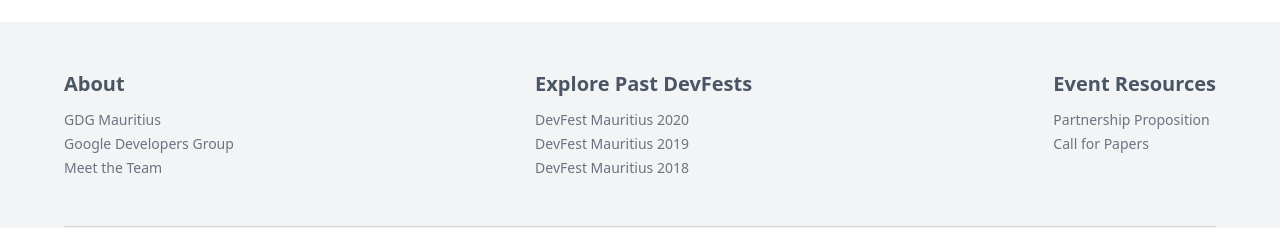
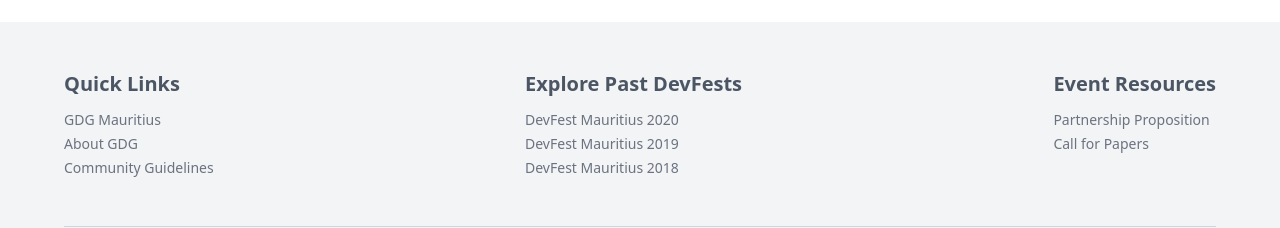
Before and after one commit to ishwon/devfest2022, a Vue app: page / in a window 1280 px wide. Shown: the part 3183-3411 px from the top of the page. Built offline with nearby package versions, Linux system fonts and the light colour scheme.

Commit message:
add URLs

```diff
--- a/src/App.vue
+++ b/src/App.vue
@@ -28,12 +28,12 @@
   <footer class="bg-gray-100">
     <div class="max-w-6xl mx-auto">
       <nav class="py-6 lg:py-12 mx-4 lg:mx-0 flex flex-col md:flex-row gap-4 md:gap-0 justify-between border-b border-gray-300">
-        <!-- About -->
+        <!-- Quick Links -->
         <div class="flex flex-col gap-1 text-gray-500">
-          <h3 class="mb-2 text-xl text-gray-600 font-bold">About</h3>
-          <a href="#" class="text-sm">GDG Mauritius</a>
-          <a href="#" class="text-sm">Google Developers Group</a>
-          <a href="#" class="text-sm">Meet the Team</a>
+          <h3 class="mb-2 text-xl text-gray-600 font-bold">Quick Links</h3>
+          <a href="https://gdg.community.dev/gdg-mauritius" class="text-sm">GDG Mauritius</a>
+          <a href="https://developers.google.com/community/gdg" class="text-sm">About GDG</a>
+          <a href="https://developers.google.com/community-guidelines" class="text-sm">Community Guidelines</a>
         </div>
         <!-- Past DevFests -->
         <div class="flex flex-col gap-1 text-gray-500">
@@ -45,14 +45,14 @@
         <!-- Event Resources -->
         <div class="flex flex-col gap-1 text-gray-500">
           <h3 class="mb-2 text-xl text-gray-600 font-bold">Event Resources</h3>
-          <a href="#" class="text-sm">Partnership Proposition</a>
-          <a href="#" class="text-sm">Call for Papers</a>
+          <a href="https://docs.google.com/presentation/d/1vyrgK43NUdWNe8A_sYwuJOwD-gBvLxyIvxIVrhNdxpA/edit?usp=sharing" class="text-sm">Partnership Proposition</a>
+          <a href="https://sessionize.com/google-devfest-2022-mauritius/" class="text-sm">Call for Papers</a>
         </div>
       </nav>
 
       <div class="py-4 mx-4 lg:mx-0 flex flex-row justify-between items-center">
-        <img class="h-12" src="/images/logo-dark.png" />
-        <a href="#" class="text-sm text-gray-500">Code of Conduct</a>
+        <a href="https://gdg.community.dev/gdg-mauritius" class="text-sm"><img class="h-12" src="/images/logo-dark.png" /></a>
+        <a href="https://www.mscc.mu/code-of-conduct/" class="text-sm text-gray-500">Code of Conduct</a>
       </div>
     </div>
   </footer>
```
